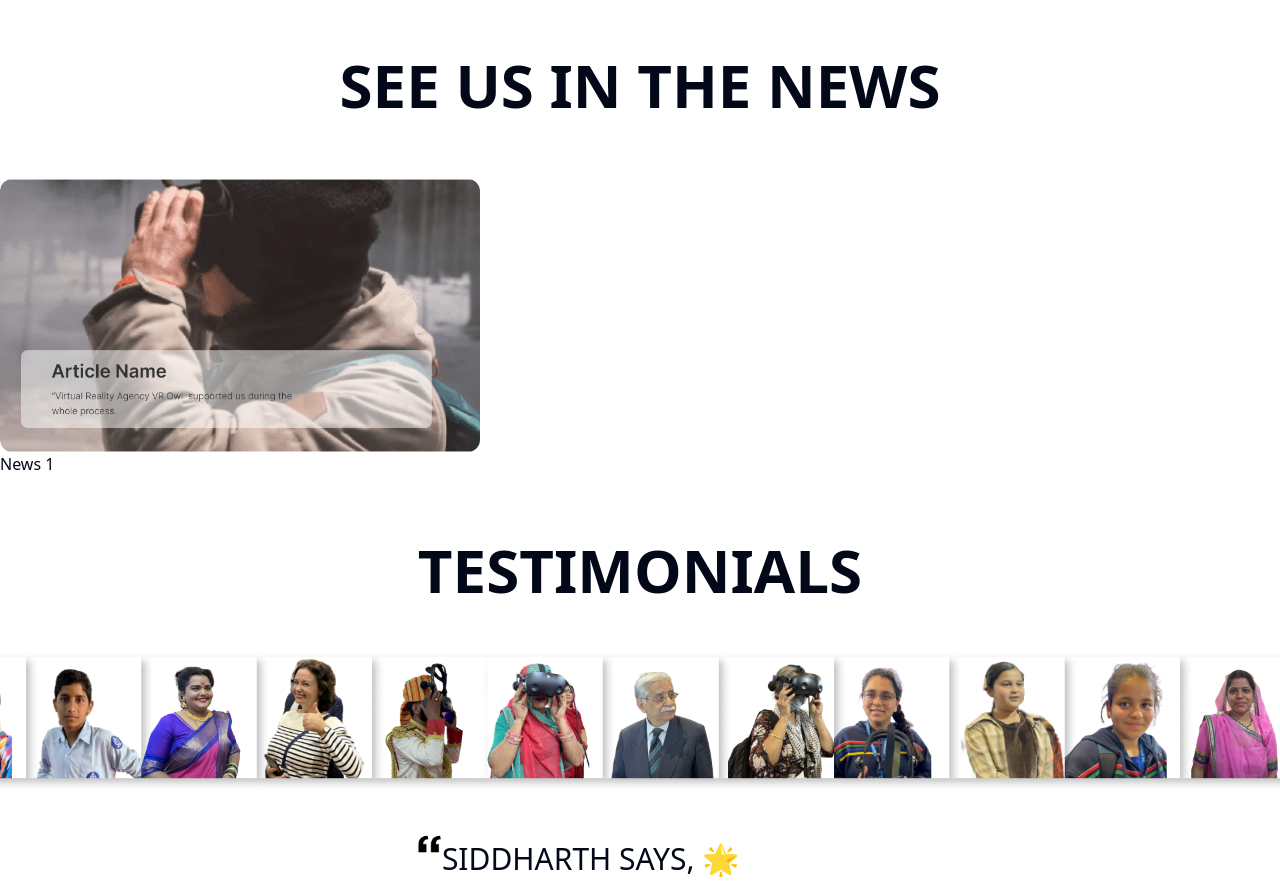
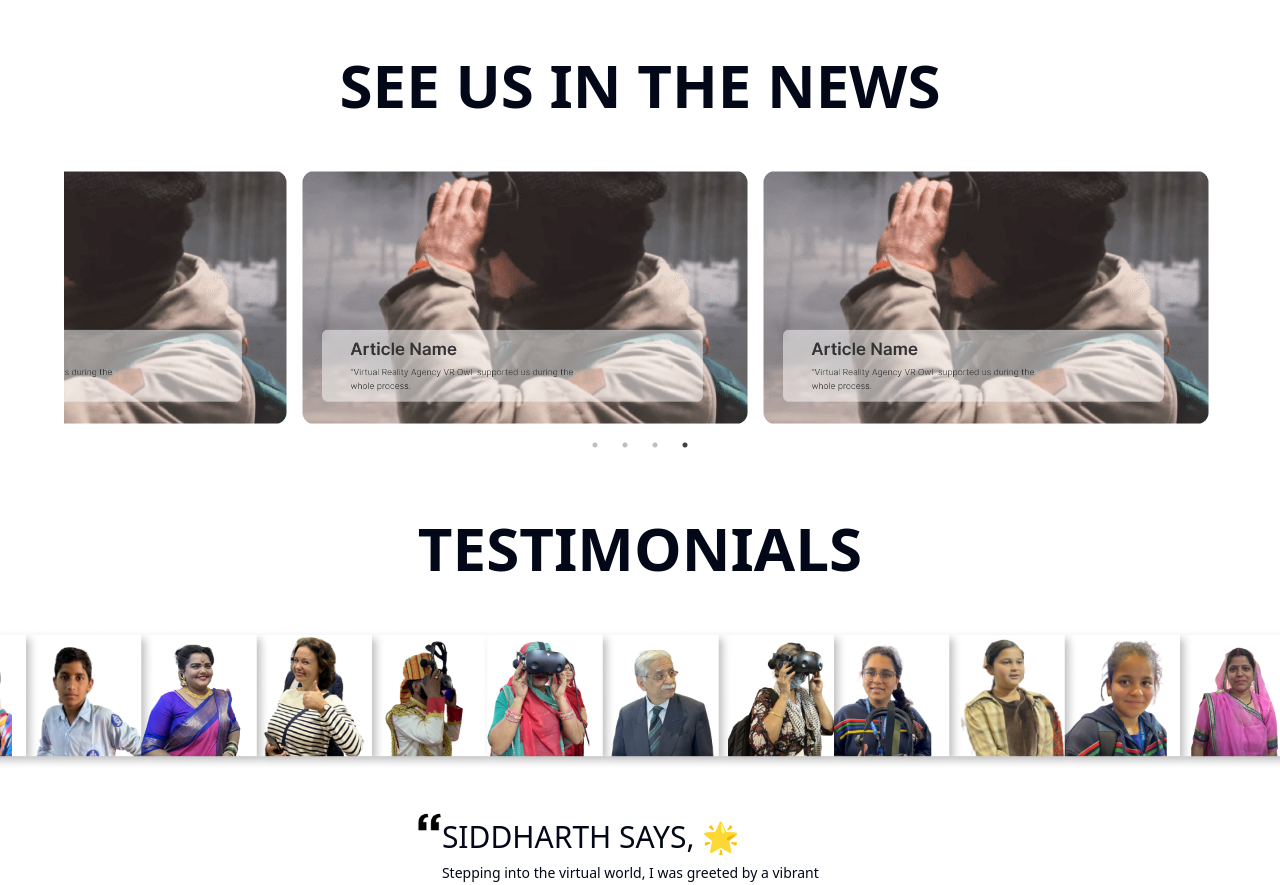
Before and after one commit to sudhanshusmith/Invoxel_main_web, a React (Vite) app: page / in a window 1280 px wide. Shown: the part 6700-7585 px from the top of the page. Built offline with nearby package versions, Linux system fonts and the light colour scheme.

Commit message:
see in the news section modified and done better

```diff
--- a/package.json
+++ b/package.json
@@ -30,7 +30,9 @@
     "react-dom": "^18.2.0",
     "react-responsive-carousel": "^3.2.23",
     "react-router-dom": "^6.22.3",
+    "react-slick": "^0.30.2",
     "react-spring": "^9.7.3",
+    "slick-carousel": "^1.8.1",
     "sort-by": "^1.2.0",
     "tailwind-merge": "^2.3.0",
     "tailwindcss-animate": "^1.0.7",
--- a/src/pages/Home/News/SeeinNews.jsx
+++ b/src/pages/Home/News/SeeinNews.jsx
@@ -1,55 +1,57 @@
 import React from "react";
-import {
-  Carousel,
-  CarouselContent,
-  CarouselItem,
-  CarouselNext,
-  CarouselPrevious,
-} from "@/components/ui/carousel";
-
+import Slider from "react-slick";
+import NormalHeading from "../../../components/Heading/NormalHeading";
 import news1 from "../../../assets/home/news/news1.png";
-import NormalHeading from "../../../components/Heading/NormalHeading";
+import "slick-carousel/slick/slick.css";
+import "slick-carousel/slick/slick-theme.css";
 
 function SeeinNews() {
-  const newsData = [1, 2, 3, 4, 5, 6, 7, 8, 9, 10];
+  const settings = {
+    dots: true,
+    infinite: true,
+    speed: 500,
+    slidesToShow: 2.5, // Show 2.5 slides for desktop
+    slidesToScroll: 1,
+    autoplay: true,
+    autoplaySpeed: 2000,
+    responsive: [
+      {
+        breakpoint: 1024,
+        settings: {
+          slidesToShow: 2.5, // 2.5 slides ensure the half part of the third slide shows
+          slidesToScroll: 1,
+          infinite: true,
+          dots: true,
+        },
+      },
+      {
+        breakpoint: 600,
+        settings: {
+          slidesToShow: 1.5,
+          slidesToScroll: 1,
+        },
+      },
+    ],
+  };
+
   return (
     <>
       <NormalHeading text="See Us In the News" />
-      <Carousel
-        opts={{
-          align: "start",
-          loop: true,
-        }}
-        className="my-8 md:my-16"
-      >
-        <CarouselContent>
-          {newsData.map((news) => {
-            return (
-              <CarouselItem>
-                <img src={news1} className="w-[30rem] basis-1/3" />
-                <p className="legend">News {news}</p>
-              </CarouselItem>
-            );
-          })}
-        </CarouselContent>
-      </Carousel>
+      <div className="px-4 md:px-16 py-8">
+        <Slider {...settings}>
+          {Array.from({ length: 4 }, (_, i) => i + 1).map((item) => (
+            <div key={item} className="px-2 outline-none">
+              <img
+                src={news1}
+                alt={`News ${item}`}
+                className="w-full h-auto block"
+              />
+              {/* <p className="text-center mt-2">News {item}</p> */}
+            </div>
+          ))}
+        </Slider>
+      </div>
     </>
-    // <div>
-    //   <Carousel>
-    //     {newsData.map((news) => {
-    //       return (
-    //         <div className="flex w-[40%]">
-    //           <img src={news1} className="" />
-    //           <p className="legend">Legend {news}</p>
-    //           <img src={news1} className="" />
-    //           <p className="legend">Legend {news}</p>
-    //           <img src={news1} className="" />
-    //           <p className="legend">Legend {news}</p>
-    //         </div>
-    //       );
-    //     })}
-    //   </Carousel>
-    // </div>
   );
 }
 
```
Also changed, not shown: 1 other file (tests, documents, lock files or other folders).
